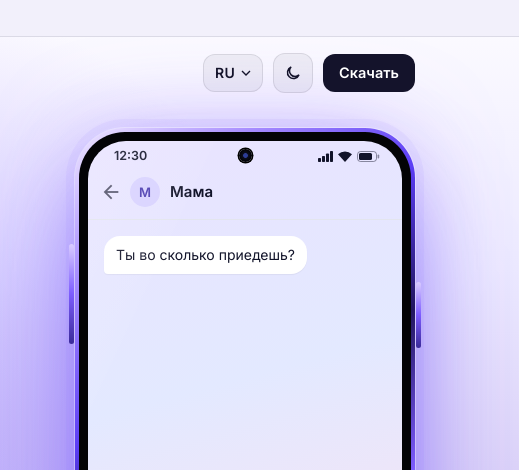
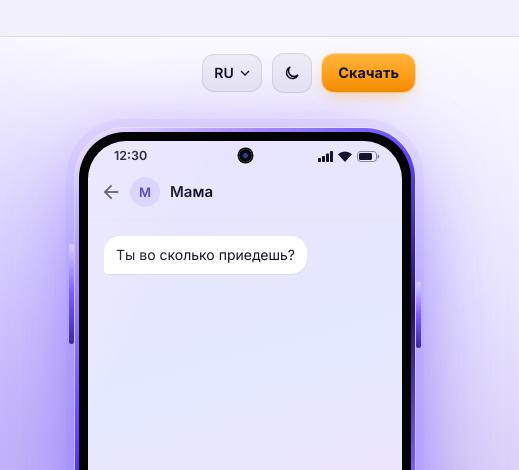
Before and after one commit to pisar-app/pisar-app.github.io, a plain HTML site: page index.html in a window 1280 px wide. Shown: the top 470 px of the page, 761-1280 px from the left. Drawn offline with Linux system fonts and the light colour scheme.

Commit message:
Кнопка «Скачать» в шапке оранжевая, в цвет логотипа Писаря
Co-Authored-By: Claude Opus 5.5 <noreply@anthropic.com>

```diff
--- a/assets/site.css
+++ b/assets/site.css
@@ -23,7 +23,8 @@ header.hd{position:absolute;top:0;left:0;right:0;z-index:20}
 .burger svg{width:20px;height:20px}
 .burger .i-x,.hd.open .burger .i-bars{display:none}
 .hd.open .burger .i-x{display:block}
-.getbtn{display:inline-flex;align-items:center;height:38px;padding:0 16px;border-radius:12px;font-weight:600;font-size:14.5px;background:var(--btn1-bg);color:var(--btn1-fg);white-space:nowrap;transition:opacity .15s}
+.getbtn{display:inline-flex;align-items:center;height:38px;padding:0 16px;border-radius:12px;font-weight:700;font-size:14.5px;background:linear-gradient(180deg,#FFB43A 0%,#FF9F1C 55%,#F28A00 100%);color:#16161A!important;white-space:nowrap;box-shadow:0 0 0 1px rgba(255,159,28,.35),0 6px 18px -6px rgba(255,159,28,.6);transition:transform .15s,box-shadow .15s}
+.getbtn:hover{transform:translateY(-1px);box-shadow:0 0 0 1px rgba(255,159,28,.5),0 8px 22px -6px rgba(255,159,28,.75)}
 .getbtn:hover{opacity:.88}
 .lbtn:focus-visible,.burger:focus-visible,.getbtn:focus-visible,.tbtn:focus-visible,.lmenu a:focus-visible,.hd-menu a:focus-visible,.lhint button:focus-visible{outline:2px solid var(--accent);outline-offset:2px}
 .lsw{position:relative}
```
